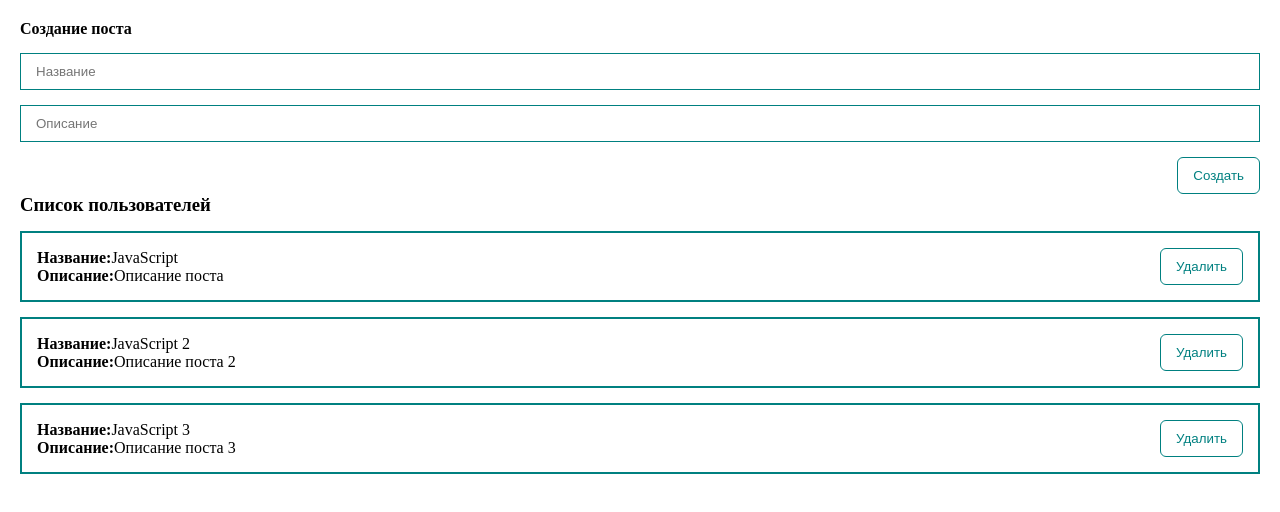
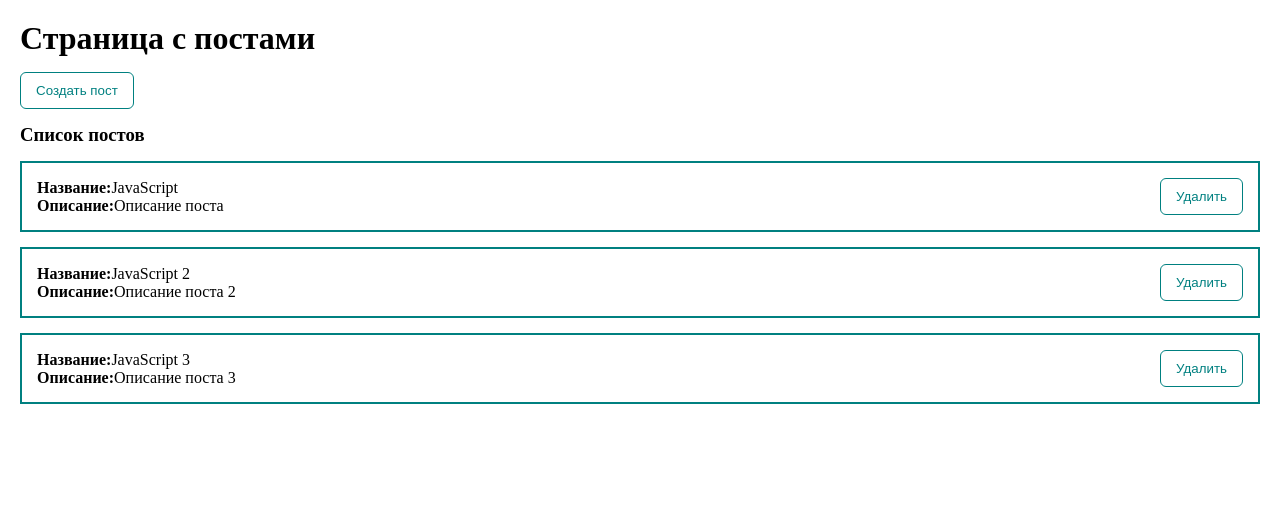
Before and after one commit to ministrov/vue3-course-project, a Vue app: page / in a window 1280 px wide. Shown: the top 512 px of the page. Built offline with nearby package versions, Linux system fonts and the light colour scheme; the HTML template or start-up script is replaced by a standard one.

Commit message:
Did input and dialog components

```diff
--- a/src/App.vue
+++ b/src/App.vue
@@ -1,31 +1,53 @@
 <template>
   <div class="app">
-    <PostForm @create="createPost"/>
-    <PostList :posts="posts" />
+    <h1>Страница с постами</h1>
+    <MyButton
+      @click="showDialog"
+      style="margin: 15px 0;"
+    >
+      Создать пост
+    </MyButton>
+    <MyDialog v-model:show="dialogVisible">
+      <PostForm @create="createPost"/>
+    </MyDialog>
+    <PostList
+      :posts="posts"
+      @remove="removePost"
+    />
   </div>
 </template>
 
 <script>
 import PostList from '@/components/PostList.vue'
 import PostForm from '@/components/PostForm.vue'
+import MyDialog from './components/UI/MyDialog.vue'
 
 export default {
   components: {
     PostList,
-    PostForm
-  },
+    PostForm,
+    MyDialog
+},
   data() {
     return {
       posts: [
         {id: 1, title: 'JavaScript', body: 'Описание поста'},
         {id: 2, title: 'JavaScript 2', body: 'Описание поста 2'},
         {id: 3, title: 'JavaScript 3', body: 'Описание поста 3'}
-      ]
+      ],
+      dialogVisible: false
     }
   },
   methods: {
     createPost(post) {
       this.posts.push(post)
+      this.dialogVisible = false
+    },
+    removePost(post) {
+      this.posts = this.posts.filter(p => p.id !== post.id)
+    },
+    showDialog() {
+      this.dialogVisible = true
     }
   }
 }
--- a/src/components/PostForm.vue
+++ b/src/components/PostForm.vue
@@ -1,18 +1,16 @@
 <template>
   <form @submit.prevent>
     <h4>Создание поста</h4>
-    <input
+    <MyInput
       v-model="post.title"
-      class="input"
       type="text"
       placeholder="Название"
-    >
-    <input
+    ></MyInput>
+    <MyInput
       v-model="post.body"
-      class="input"
       type="text"
       placeholder="Описание"
-    >
+    ></MyInput>
     <MyButton
       @click="createPost"
       style="align-self: flex-end; margin-top: 15px;"
@@ -50,10 +48,4 @@
   display: flex;
   flex-direction: column;
 }
-.input {
-  width: 100%;
-  margin-top: 15px;
-  padding: 10px 15px;
-  border: 1px solid teal;
-}
 </style>
--- a/src/components/PostItem.vue
+++ b/src/components/PostItem.vue
@@ -5,7 +5,11 @@
       <div><strong>Описание:</strong>{{ post.body }}</div>
     </div>
     <div class="post__btns">
-      <MyButton>Удалить</MyButton>
+      <MyButton
+        @click="$emit('remove', post)"
+      >
+        Удалить
+      </MyButton>
     </div>
   </div>
 </template>
--- a/src/components/PostList.vue
+++ b/src/components/PostList.vue
@@ -1,13 +1,15 @@
 <template>
-  <div>
-    <h3>Список пользователей</h3>
+  <div v-if="posts.length > 0">
+    <h3>Список постов</h3>
     <PostItem
       v-for="post in posts"
       :key="post.id"
       :post="post"
+      @remove="$emit('remove', post)"
     />
 
   </div>
+  <h2 v-else style="color: red;">Список постов пуст</h2>
 </template>
 
 <script>
--- /dev/null
+++ b/src/components/UI/MyDialog.vue
@@ -0,0 +1,44 @@
+<template>
+  <div class="dialog" v-if="show" @click.stop="hideDialog">
+    <div @click.stop class="dialog__content">
+      <slot></slot>
+    </div>
+  </div>
+</template>
+
+<script>
+export default {
+  name: 'MyDialog',
+  props: {
+    show: {
+      type: Boolean,
+      default: false
+    }
+  },
+  methods: {
+    hideDialog() {
+      this.$emit('update:show', false)
+    }
+  }
+}
+</script>
+
+<style>
+.dialog {
+  position:fixed;
+  top: 0;
+  bottom: 0;
+  left: 0;
+  right: 0;
+  display: flex;
+  background-color: rgba(0, 0, 0, 0.5);
+}
+.dialog__content {
+  min-height: 50px;
+  min-width: 300px;
+  margin: auto;
+  padding: 20px;
+  background: white;
+  border-radius: 12px;
+}
+</style>
--- /dev/null
+++ b/src/components/UI/MyInput.vue
@@ -0,0 +1,26 @@
+<template>
+  <input :value="modelValue" @input="updateInput" class="input" type="text">
+</template>
+
+<script>
+export default {
+  name: 'MyInput',
+  props: {
+    modelValue: [String, Number]
+  },
+  methods: {
+    updateInput(event) {
+      this.$emit('update:modelValue', event.target.value)
+    }
+  }
+}
+</script>
+
+<style>
+.input {
+  width: 100%;
+  margin-top: 15px;
+  padding: 10px 15px;
+  border: 1px solid teal;
+}
+</style>
--- a/src/components/UI/index.js
+++ b/src/components/UI/index.js
@@ -1,5 +1,9 @@
 import MyButton from '@/components/UI/MyButton.vue'
+import MyInput from '@/components/UI/MyInput.vue'
+import MyDialog from '@/components/UI/MyDialog.vue'
 
 export default [
-  MyButton
+  MyButton,
+  MyInput,
+  MyDialog
 ]
```
